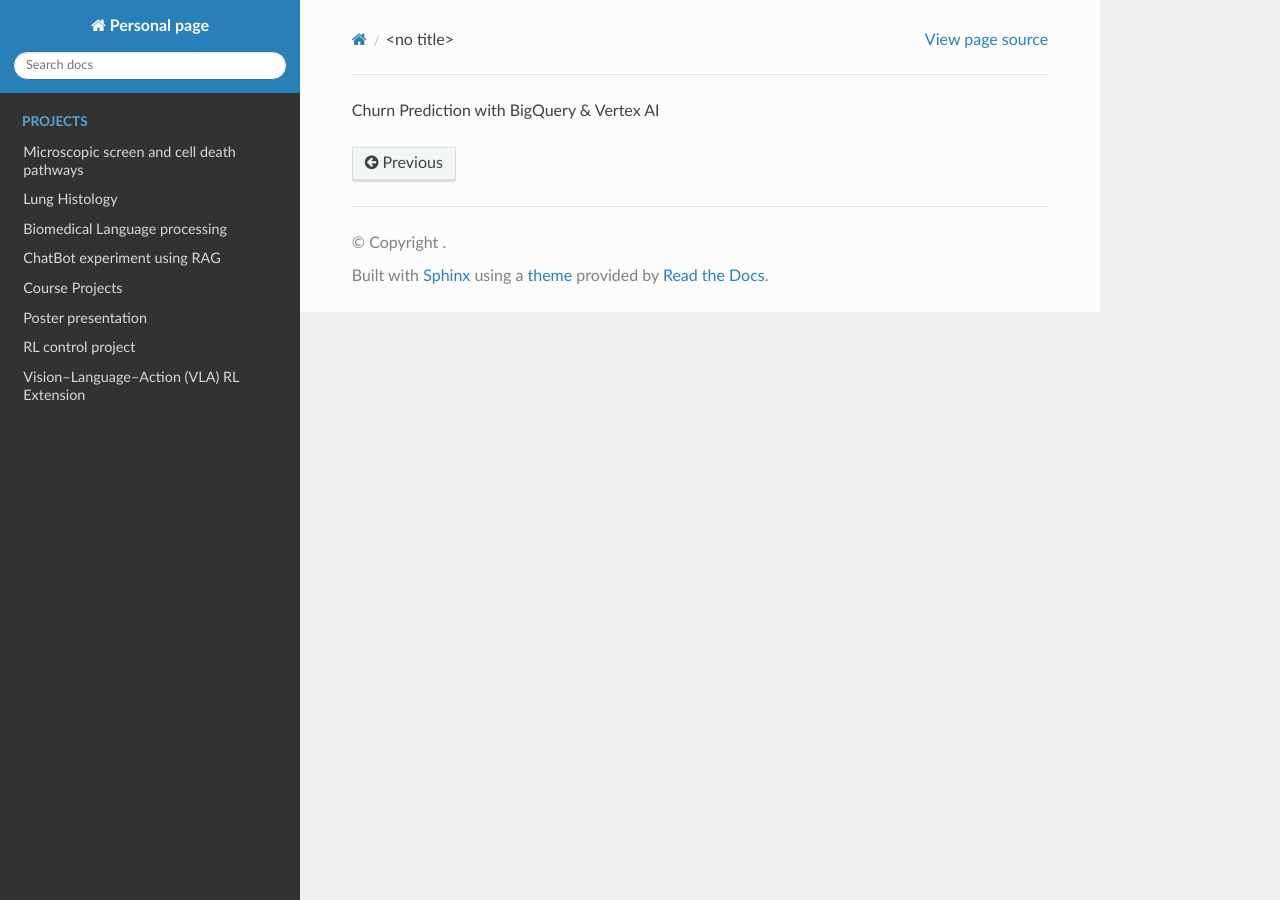
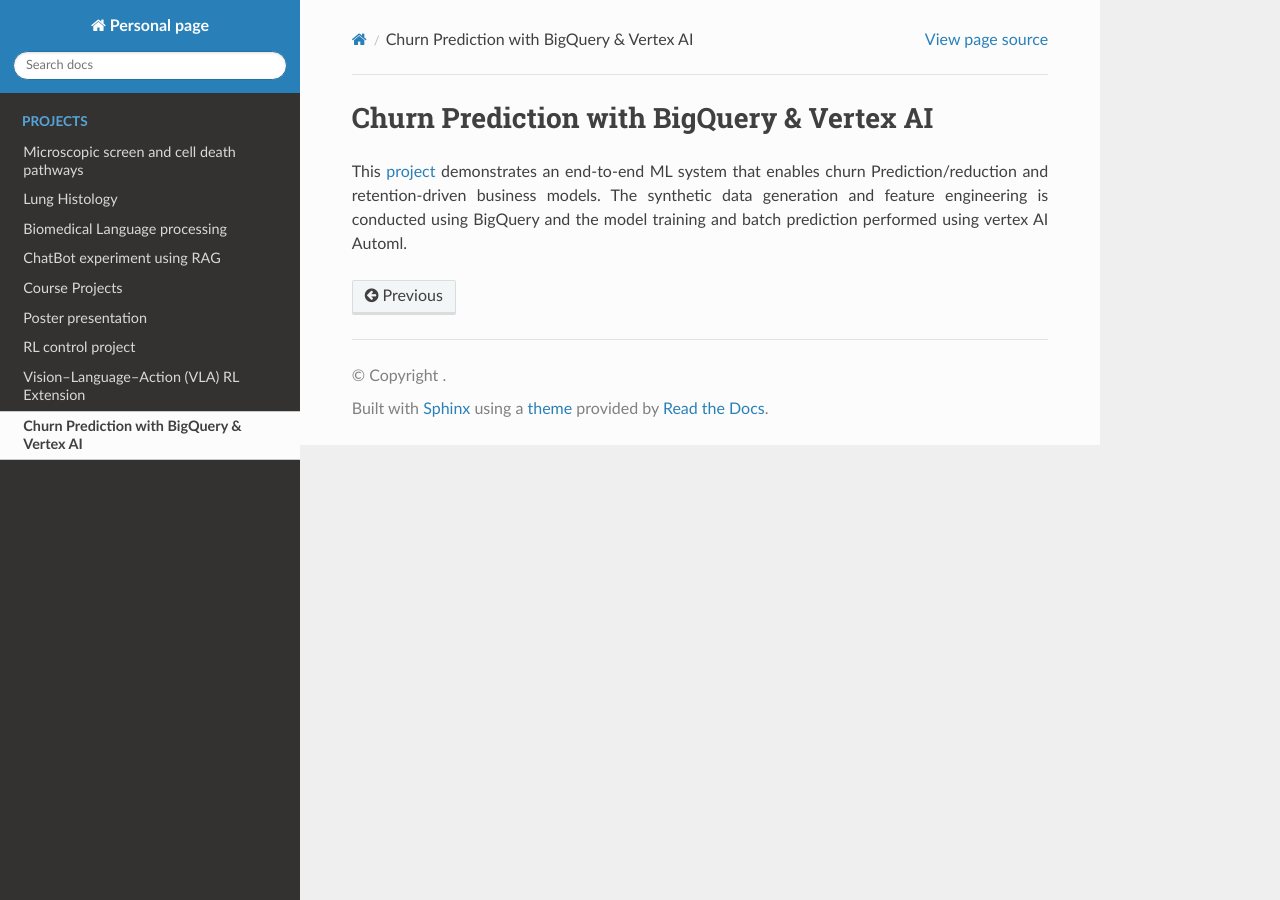
Before and after one commit to SalmaKazemiRashed/ImSalmaKRashed, a Sphinx documentation site: the page built from doc/Churn-Prediction.md, in a window 1280 px wide. Built offline with Sphinx 7.4.7 and the Read the Docs theme 3.1.0, drawn with Linux system fonts in a browser that asks for light colours.

Commit message:
Update Churn-Prediction.md

```diff
--- a/doc/Churn-Prediction.md
+++ b/doc/Churn-Prediction.md
@@ -1 +1,5 @@
 Churn Prediction with BigQuery & Vertex AI
+==================
+
+This [project](https://github.com/SalmaKazemiRashed/Churn-Prediction-BigQuery-Vertex-AI) demonstrates an end-to-end ML system that enables churn Prediction/reduction and retention-driven business models.
+The synthetic data generation and feature engineering is conducted using BigQuery and the model training and batch prediction performed using vertex AI Automl.
```
